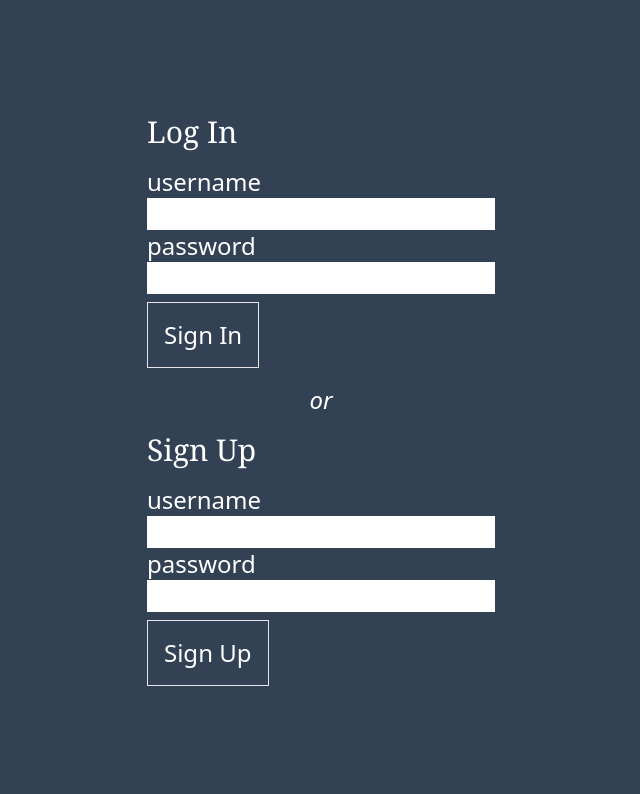
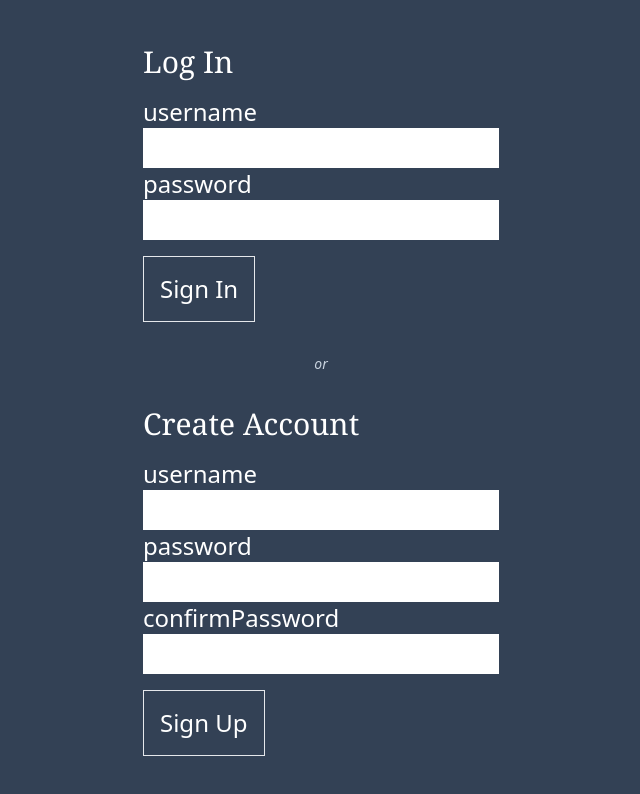
Before and after one commit to timothy-taylor/mern-with-auth, a React (Vite) app in the folder client/: page / in a window 1280 px wide. Shown: the top 794 px of the page, without its empty margins (319-959 px from the left). Built offline with nearby package versions, Linux system fonts and the light colour scheme.

Commit message:
STYLE: client split up components

```diff
--- a/client/src/App.jsx
+++ b/client/src/App.jsx
@@ -3,19 +3,15 @@ import { LogIn } from "./components/LogIn";
 import { useLocalStorage } from "./hooks/useLocalStorage";
 import { axiosClient } from "./api/axiosClient.js";
 import { userAPI } from "./api/user.js";
+import { Button } from "./components/Button";
 
-const SecretButton = ({ handleSecret }) => {
-  return (
-    <button className="p-4 m-4 border" onClick={handleSecret}>
-      Secret button
-    </button>
-  );
-};
-
-export function App() {
+export const App = () => {
   const { token, setToken, clearLocalData } = useLocalStorage();
 
-  const handleSecret = async () => {
+  //
+  // calls a protected API route
+  // as an example
+  const handleSecrets = async () => {
     const requestBody = userAPI.index(token);
     try {
       const response = await axiosClient.request(requestBody);
@@ -25,17 +21,20 @@ export function App() {
     }
   };
 
+  const conditionallyRenderSignUp = () => {
+    if (token) return <Button text="Secret Button" handleClick={handleSecrets} />;
+    return (
+      <>
+        <div className="italic m-8 text-slate-300 text-sm">or</div>
+        <SignUp />
+      </>
+    );
+  };
+
   return (
-    <div className="flex flex-col items-center justify-center min-h-screen bg-slate-700 text-2xl text-white">
+    <main className="flex flex-col items-center justify-center min-h-screen bg-slate-700 text-2xl text-white">
       <LogIn {...{ token, setToken, clearLocalData }} />
-      {token ? (
-        <SecretButton {...{ handleSecret }} />
-      ) : (
-        <>
-          <div className="italic m-4">or</div>
-          <SignUp />
-        </>
-      )}
-    </div>
+      {conditionallyRenderSignUp()}
+    </main>
   );
-}
+};
--- /dev/null
+++ b/client/src/api/httpStatus.js
@@ -0,0 +1,4 @@
+export const httpStatus = {
+  CREATED: 201,
+  BAD_REQUEST: 400,
+}
--- a/client/src/api/user.js
+++ b/client/src/api/user.js
@@ -6,5 +6,6 @@ export const userAPI = {
       'Authorization': `Bearer ${token}`,
     },
   }),
+
   new: (credentials) => ({ method: "POST", url: "/v1/user/", data: credentials }),
 }
--- /dev/null
+++ b/client/src/components/Button.jsx
@@ -0,0 +1,4 @@
+export const Button = ({ text, handleClick }) =>
+  <button className="p-4 m-1 border hover:text-slate-700 hover:bg-white" onClick={handleClick}>
+    {text}
+  </button>
--- /dev/null
+++ b/client/src/components/FormHeader.jsx
@@ -0,0 +1,3 @@
+export const FormHeader = ({ text }) => (
+  <h1 className="mb-4 font-serif text-3xl">{text}</h1>
+);
--- a/client/src/components/Label.jsx
+++ b/client/src/components/Label.jsx
@@ -3,7 +3,7 @@ export const Label = ({ label, value, type, handleChange }) => (
     {label}
     <input
       type={type}
-      className="text-black"
+      className="text-black p-1"
       value={value}
       onChange={(e) => handleChange({ [label]: e.target.value })}
       required
--- a/client/src/components/LogIn.jsx
+++ b/client/src/components/LogIn.jsx
@@ -1,13 +1,10 @@
 import { useState } from "react";
 import { axiosClient } from "../api/axiosClient";
-import { authAPI } from "../api/auth.js";
+import { httpStatus } from "../api/httpStatus";
+import { authAPI } from "../api/auth";
 import { Label } from "./Label";
-
-const LogOut = ({ handleLogout }) => (
-  <button className="p-4 m-2 border" onClick={() => handleLogout()}>
-    Sign Out
-  </button>
-);
+import { FormHeader } from "./FormHeader";
+import { Button } from "./Button";
 
 const initialState = { username: "", password: "" };
 
@@ -20,23 +17,25 @@ export const LogIn = ({ token, setToken, clearLocalData }) => {
   const handleSubmit = async (e) => {
     e.preventDefault();
 
-    const request = authAPI.new(credentials);
+    const requestBody = authAPI.new(credentials);
     try {
-      const result = await axiosClient.request(request);
-      if (result.status === 200) {
-        console.log(result.data);
+      const response = await axiosClient.request(requestBody);
+      if (response.status === httpStatus.CREATED) {
+        console.log(response.data);
+        setToken(response.data.token);
         setCredentials(initialState);
-        setToken(result.data.token);
       }
-    } catch (error) {
-      console.error(error);
+    } catch (err) {
+      console.error(err);
     }
   };
 
-  if (token) return <LogOut handleLogout={clearLocalData} />;
+  //
+  // a truthy token means the user is logged in
+  if (token) return <Button text="Sign Out" handleClick={clearLocalData} />;
   return (
     <form onSubmit={handleSubmit}>
-      <h1 className="mb-4 font-serif text-3xl">Log In</h1>
+      <FormHeader text="Log In" />
       <Label
         label="username"
         type="text"
@@ -51,7 +50,7 @@ export const LogIn = ({ token, setToken, clearLocalData }) => {
       />
       <button
         type="submit"
-        className="p-4 mt-2 border hover:text-slate-700 hover:bg-white"
+        className="p-4 mt-4 border hover:text-slate-700 hover:bg-white"
       >
         Sign In
       </button>
--- a/client/src/components/SignUp.jsx
+++ b/client/src/components/SignUp.jsx
@@ -1,24 +1,15 @@
-import { useState } from "react";
+import { useState, useEffect } from "react";
 import { axiosClient } from "../api/axiosClient";
+import { httpStatus } from "../api/httpStatus";
 import { userAPI } from "../api/user";
+import { Label } from "./Label";
+import { FormHeader } from "./FormHeader";
 
-const Label = ({ label, value, type, handleChange }) => (
-  <label className="flex flex-col">
-    {label}
-    <input
-      type={type}
-      className="text-black"
-      value={value}
-      onChange={(e) => handleChange({ [label]: e.target.value })}
-      required
-    />
-  </label>
-);
-
-const initialState = { username: "", password: "" };
+const defaultCredentials = { username: "", password: "", confirmPassword: "" };
 
 export const SignUp = () => {
-  const [credentials, setCredentials] = useState(initialState);
+  const [credentials, setCredentials] = useState(defaultCredentials);
+  const [passwordError, setPasswordError] = useState(null);
 
   const handleChange = (newValue) =>
     setCredentials((prev) => ({ ...prev, ...newValue }));
@@ -26,20 +17,25 @@ export const SignUp = () => {
   const handleSubmit = async (e) => {
     e.preventDefault();
 
-    const request = userAPI.new(credentials);
+    const requestBody = userAPI.new(credentials);
     try {
-      const result = await axiosClient.request(request);
-      console.log(result);
-      if (result.status === 200) setCredentials(initialState);
-    } catch (error) {
-      console.error(error);
+      const response = await axiosClient.request(requestBody);
+      if (response.status === httpStatus.CREATED) setCredentials(defaultCredentials);
+    } catch (err) {
+      console.error(err);
     }
   };
+
+  useEffect(() => {
+    credentials.password !== credentials.confirmPassword
+      ? setPasswordError("passwords must match")
+      : setPasswordError(null);
+  }, [credentials.confirmPassword, credentials.password]);
 
   return (
     <>
       <form onSubmit={handleSubmit}>
-        <h1 className="mb-4 font-serif text-3xl">Sign Up</h1>
+        <FormHeader text="Create Account" />
         <Label
           label="username"
           type="text"
@@ -52,9 +48,23 @@ export const SignUp = () => {
           value={credentials.password}
           handleChange={handleChange}
         />
+        <Label
+          label="confirmPassword"
+          type="password"
+          value={credentials.confirmPassword}
+          handleChange={handleChange}
+        />
+        <div className="mt-2 italic text-center text-xs text-red-500">
+          {passwordError}
+        </div>
         <button
           type="submit"
-          className="p-4 mt-2 border hover:text-slate-700 hover:bg-white"
+          className={`p-4 mt-2 border ${
+            passwordError
+              ? "text-slate-500 border-slate-500"
+              : "hover:text-slate-700 hover:bg-white"
+          }`}
+          disabled={!!passwordError}
         >
           Sign Up
         </button>
```
